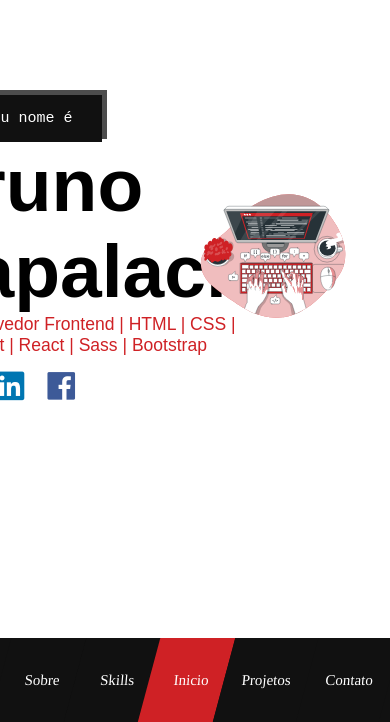
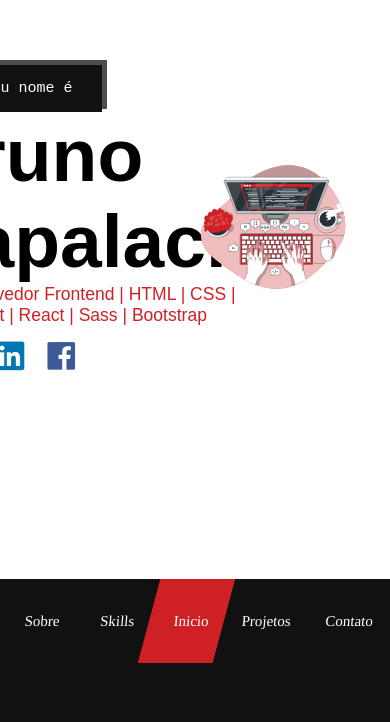
Before and after one commit to BrunoSapalacio/Portfolio, a React (Create React App) app: page / in a window 390 px wide. Shown: the part 122-844 px from the top of the page. Built offline with nearby package versions, Linux system fonts and the light colour scheme; a web font is replaced by a local one.

Commit message:
First commit

```diff
--- a/package.json
+++ b/package.json
@@ -2,7 +2,6 @@
   "name": "brunosapalacio",
   "version": "0.1.0",
   "private": true,
-  "homepage": "https://brunosapalacio.github.io/Portfolio_BrunoSapalacio",
   "dependencies": {
     "@emotion/react": "^11.10.4",
     "@emotion/styled": "^11.10.4",
@@ -14,7 +13,6 @@
     "animate.css": "^4.1.1",
     "firebase": "^9.10.0",
     "fullpage.js": "^4.0.11",
-    "gh-pages": "^4.0.0",
     "node-sass": "^7.0.3",
     "react": "^18.2.0",
     "react-dom": "^18.2.0",
--- a/src/components/contact.js
+++ b/src/components/contact.js
@@ -61,7 +61,7 @@ const Contact = ({ returnSection, color }) => {
         Preencha o formulário abaixo ou clique nas opções adicionais de contato
         para poder entrar em contato comigo.
       </p>
-      <form onSubmit={handleSubmit(onSubmit)} className="form-contact">
+      <form onSubmit={handleSubmit(onSubmit)} name="contact" method="POST" data-netlify="true" className="form-contact">
         <input
           className="input-contact"
           type="text"
--- a/src/index.scss
+++ b/src/index.scss
@@ -8,7 +8,8 @@
 
   section {
     width: 100% !important;
-    height: 90vh;
+    max-width: 100%;
+    height: 83vh;
     margin: 0 !important;
   }
 }
@@ -30,6 +31,12 @@
 * {
   margin: 0;
   padding: 0;
+}
+
+html { // Fix para retirar o fundo azul ao clicar nas skills
+  -webkit-tap-highlight-color: rgba(0, 0, 0, 0);
+  //-webkit-text-size-adjust: 100%;
+  //text-size-adjust: 100%;
 }
 
 html,
@@ -123,6 +130,7 @@ body {
     align-items: center;
     transition: none;
     overflow: auto;
+    overflow-x: hidden;
 
     >h5 {
       margin-top: 1rem;
```
